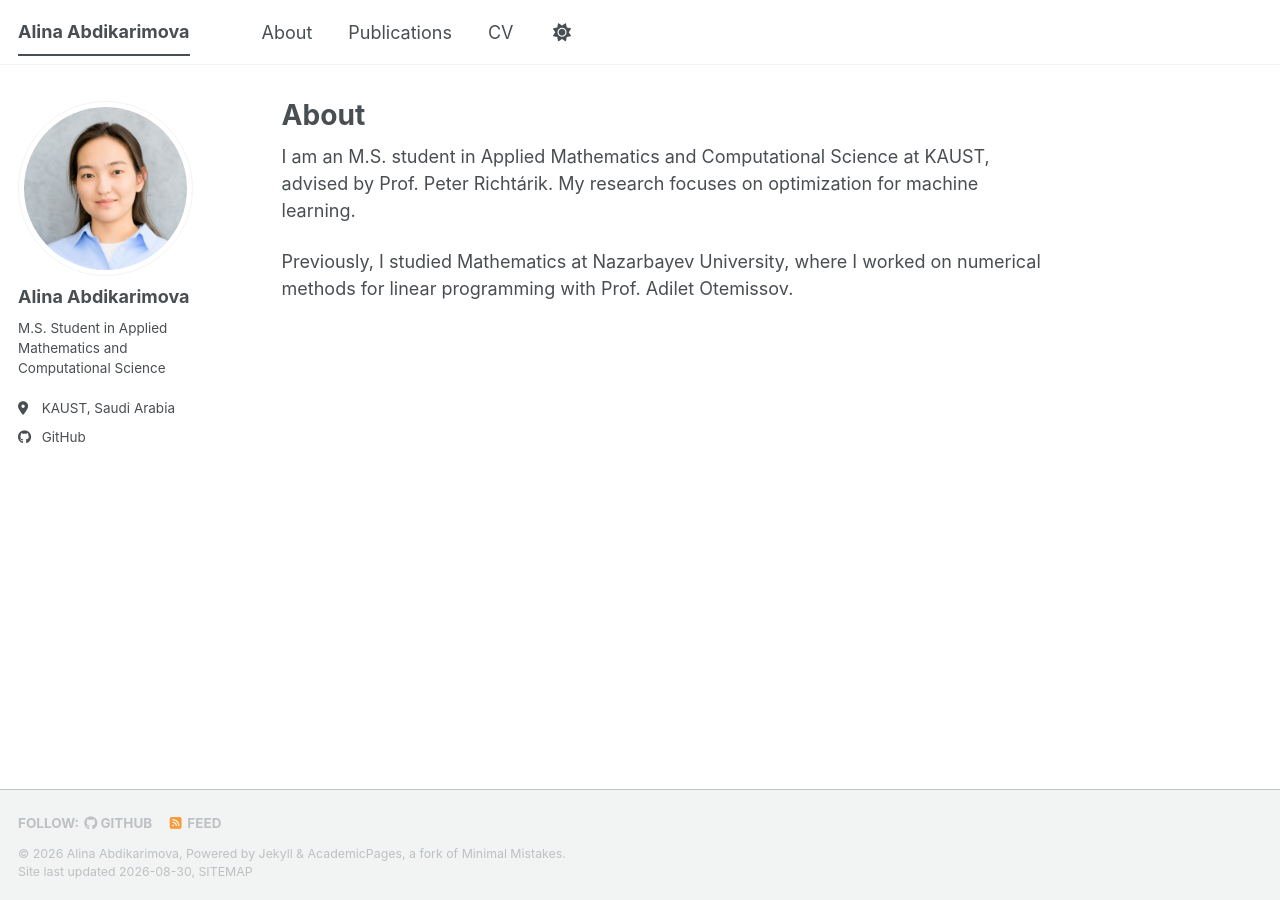
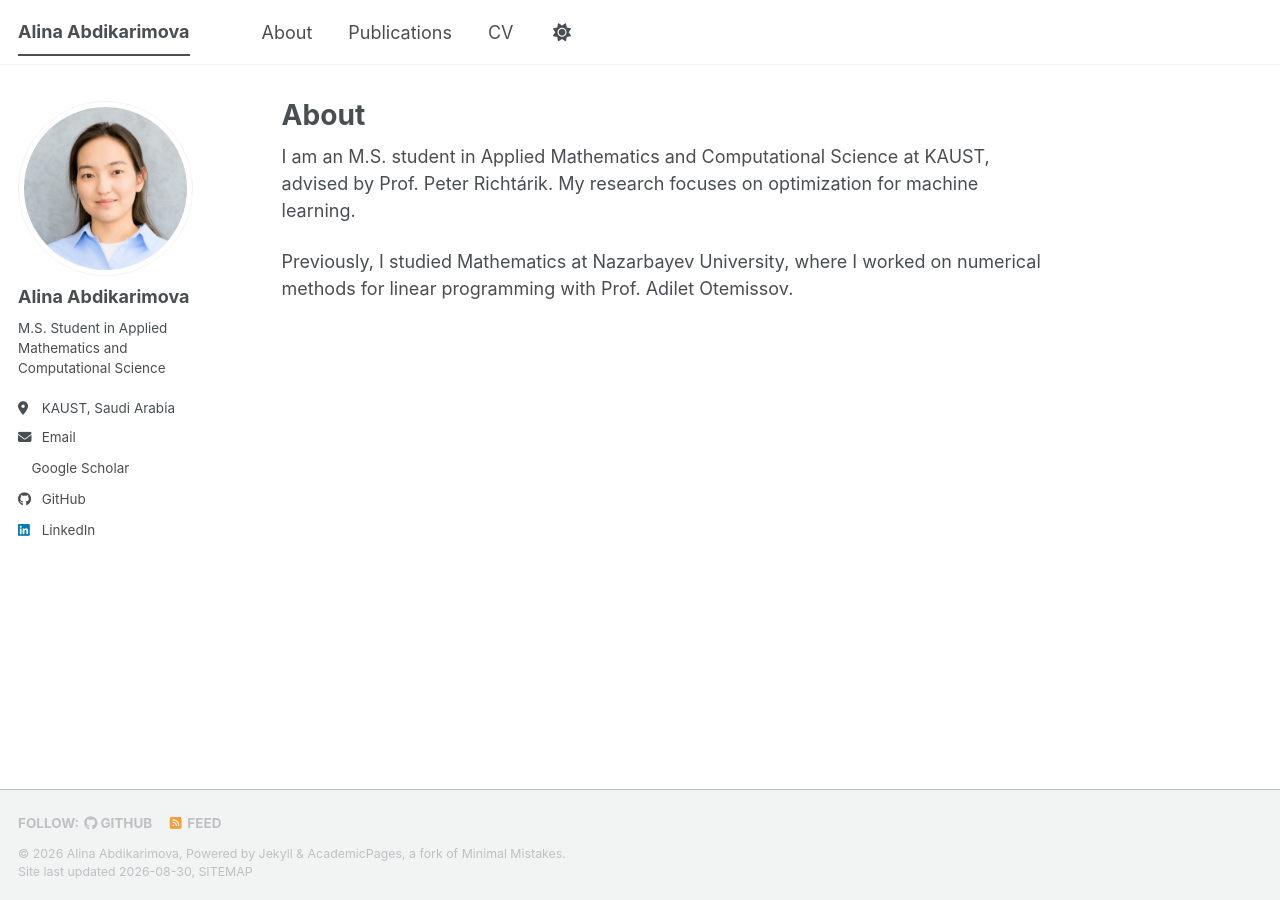
Before and after one commit to alinaabdikarimova/alinaabdikarimova.github.io, a Jekyll site: the page built from _pages/about.md, in a window 1280 px wide. Built offline with Jekyll 4.4.1, drawn with Linux system fonts in a browser that asks for light colours; a style sheet for code colours, icons or effects is not loaded; part of the change alters nothing that is shown.

Commit message:
Update contact information in _config.yml

```diff
--- a/_config.yml
+++ b/_config.yml
@@ -30,12 +30,12 @@ author:
   location         : "KAUST, Saudi Arabia"
   employer         :
   uri              : # URL
-  email            : # Add your preferred academic email
+  email            : "alinatanatqyzy@gmail.com" # Add your preferred academic email
 
   # Academic websites
   academia         : # URL
   arxiv            : # URL - Update with the correct link to your profile
-  googlescholar    : # Add your Google Scholar profile URL
+  googlescholar    : "https://scholar.google.com/citations?user=rHt12msAAAAJ" # Add your Google Scholar profile URL
   inspire-hep      : # URL
   impactstory      : # URL
   orcid            : # Add your ORCID URL
@@ -66,7 +66,7 @@ author:
   keybase          : # Username
   instagram        : # Username
   lastfm           : # Username
-  linkedin         : # Username
+  linkedin         : "alina-abdikarimova" # Username
   mastodon         : # URL
   medium           : # URL
   pinterest        : # Username
```
